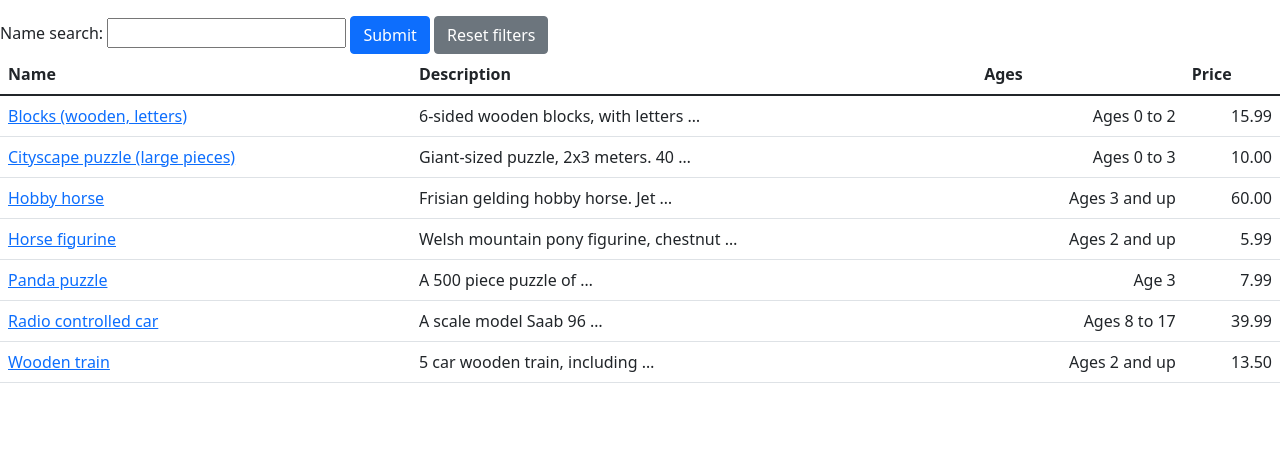
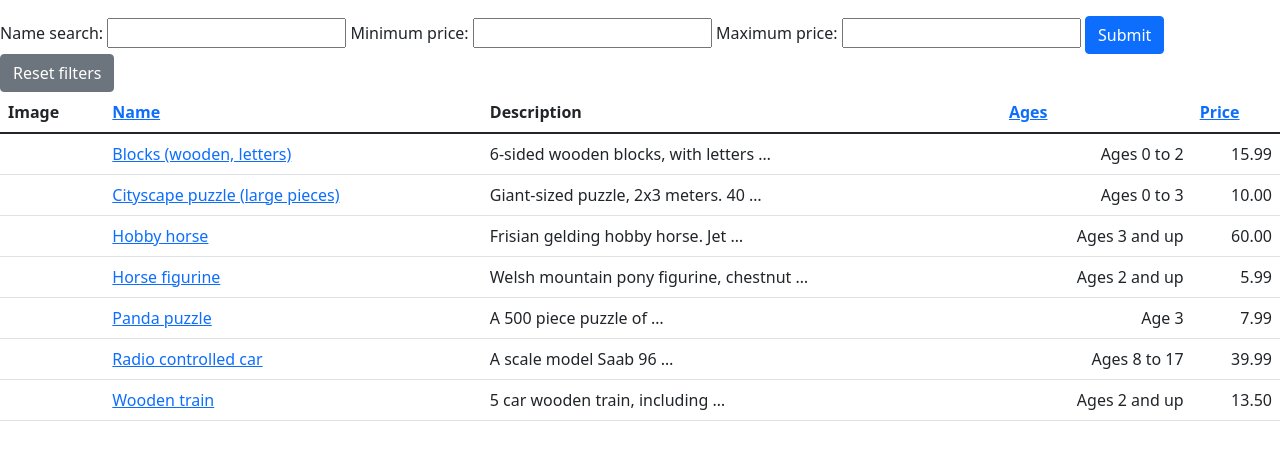
Before and after one commit to cosc140-s22/cosc140-hw5-gabby_hw5, a Django app: page /products/ in a window 1280 px wide. Shown: the part 114-574 px from the top of the page. Run offline with Django 4.2, Linux system fonts and the light colour scheme; data comes from the database, SQL or seed files in the repository; data that the repository does not hold is empty.

Commit message:
finished hw5

```diff
--- a/products/admin.py
+++ b/products/admin.py
@@ -1,4 +1,5 @@
 from django.contrib import admin
 
-from .models import Product
+from .models import Product, ProductImage
 admin.site.register(Product)
+admin.site.register(ProductImage)
--- a/products/forms.py
+++ b/products/forms.py
@@ -2,3 +2,5 @@ from django import forms
 
 class ProductFilterForm(forms.Form):
     name_search = forms.CharField(label="Name search", max_length=50, required=False)
+    min_price = forms.DecimalField(label="Minimum price", decimal_places = 2, required=False)
+    max_price = forms.DecimalField(label="Maximum price", decimal_places = 2, required=False)
--- a/products/models.py
+++ b/products/models.py
@@ -8,7 +8,7 @@ class Product(models.Model):
     maximum_age_appropriate = models.IntegerField(default=-1, blank=False)
 
     def __str__(self):
-        return f"Product {self.name}, price {self.price:.02f}"
+        return f"{self.name}, price {self.price:.02f}"
 
     def age_range(self):
         if self.maximum_age_appropriate == -1:
@@ -17,3 +17,22 @@ class Product(models.Model):
             return f"Age {self.minimum_age_appropriate}"
         else:
             return f"Ages {self.minimum_age_appropriate} to {self.maximum_age_appropriate}"
+
+    def random_image(self):
+      products = self.productimage_set.all()
+      if not products.exists():
+        return
+      else:
+        products = products.order_by('?')
+        return products[0]
+
+class ProductImage(models.Model):
+  image = models.ImageField(upload_to='product_images/', blank=False)
+  caption = models.CharField(max_length=255, blank=True)
+  product = models.ForeignKey(Product, on_delete = models.CASCADE, blank=False)
+
+  def __str__(self):
+    if (self.caption == None):
+      return  self.product
+    else:
+      return f"{self.product}: {self.caption}"
--- a/products/static/products.css
+++ b/products/static/products.css
@@ -1,3 +1,12 @@
 .right {
     text-align: right;
 }
+
+.thumbnail{
+  max-height: 100px;
+  max-width: 100px;
+}
+
+.img_gallery{
+  max-width: 15vw;
+}
--- a/products/templates/products/index.html
+++ b/products/templates/products/index.html
@@ -11,14 +11,25 @@
 {% block content %}
 <table class="table">
     <thead>
-        <th>Name
+        <th>Image
+        <th><a href="{% url 'index' %}?sort=name">Name</a>
         <th>Description
-        <th>Ages
-        <th>Price
+        <th><a href="{% url 'index' %}?sort=ages">Ages</a>
+        <th><a href="{% url 'index' %}?sort=price">Price</a>
     </thead>
     <tbody>
 {% for p in products %}
     <tr>
+      {% with img=p.random_image %}
+        <td>
+          {% if img %}
+          <img class="thumbnail" src="{{img.image.url}}"
+            {% if img.caption %}
+              alt="{{img.caption}}"
+            {% endif %}
+          />
+          {% endif %}
+      {% endwith %}
         <td><a href="{% url 'show' p.id %}">{{ p.name }}</a>
         <td>{{ p.description|truncatewords:5 }}
         <td class="right">{{ p.age_range }}
--- a/products/views.py
+++ b/products/views.py
@@ -7,8 +7,21 @@ def index(request):
     products = Product.objects.all().order_by('name')
     form = ProductFilterForm(request.GET)
     name_search = request.GET.get('name_search')
+    sort = request.GET.get('sort')
+    min_price = form['min_price'].value()
+    max_price = form['max_price'].value()
     if name_search:
         products = products.filter(name__icontains=name_search)
+    if sort:
+        if sort == 'ages':
+          products = products.order_by('minimum_age_appropriate')
+        else:
+          products = products.order_by(sort)
+    if min_price:
+      products = products.filter(price__gte=min_price)
+    if max_price:
+      products = products.filter(price__lte=max_price)
+
 
     context = {'products': products, 'form': form}
     return render(request, 'products/index.html', context)
--- a/toystore/settings.py
+++ b/toystore/settings.py
@@ -27,8 +27,10 @@ SECRET_KEY = 'django-insecure-ehu47$em41%3vc5z5)$x+1y1vh-e*u@kv5*0!#bju-#i@+96+)
 DEBUG = True
 
 # repl.it happiness
-ALLOWED_HOSTS = ['*']
+ALLOWED_HOSTS = ['*', 'https://cosc140-hw5-gabbyhw5.gabbylaines.repl.co']
 X_FRAME_OPTIONS = '*'
+
+CSRF_TRUSTED_ORIGINS = ['https://cosc140-hw5-gabbyhw5.gabbylaines.repl.co']
 
 
 # Application definition
```
Also changed, not shown: products/templates/products/show.html (+10 -0 lines), images/product_images/06878aa6c0602379e3d8950f9a579b2669260106_original.jpeg (added), images/product_images/496.jpg (added), images/product_images/BabyAlphabetWoodenBlocks3dmodel001.jpg86ECB3C4-6684-4E8E-B6A3-AAA57B0F8FBELarge.jpg (added), images/product_images/train.jpg (added), images/product_images/train2.webp (added), images/product_images/train3.webp (added), products/migrations/0002_productimage.py (added), 1 other file.
